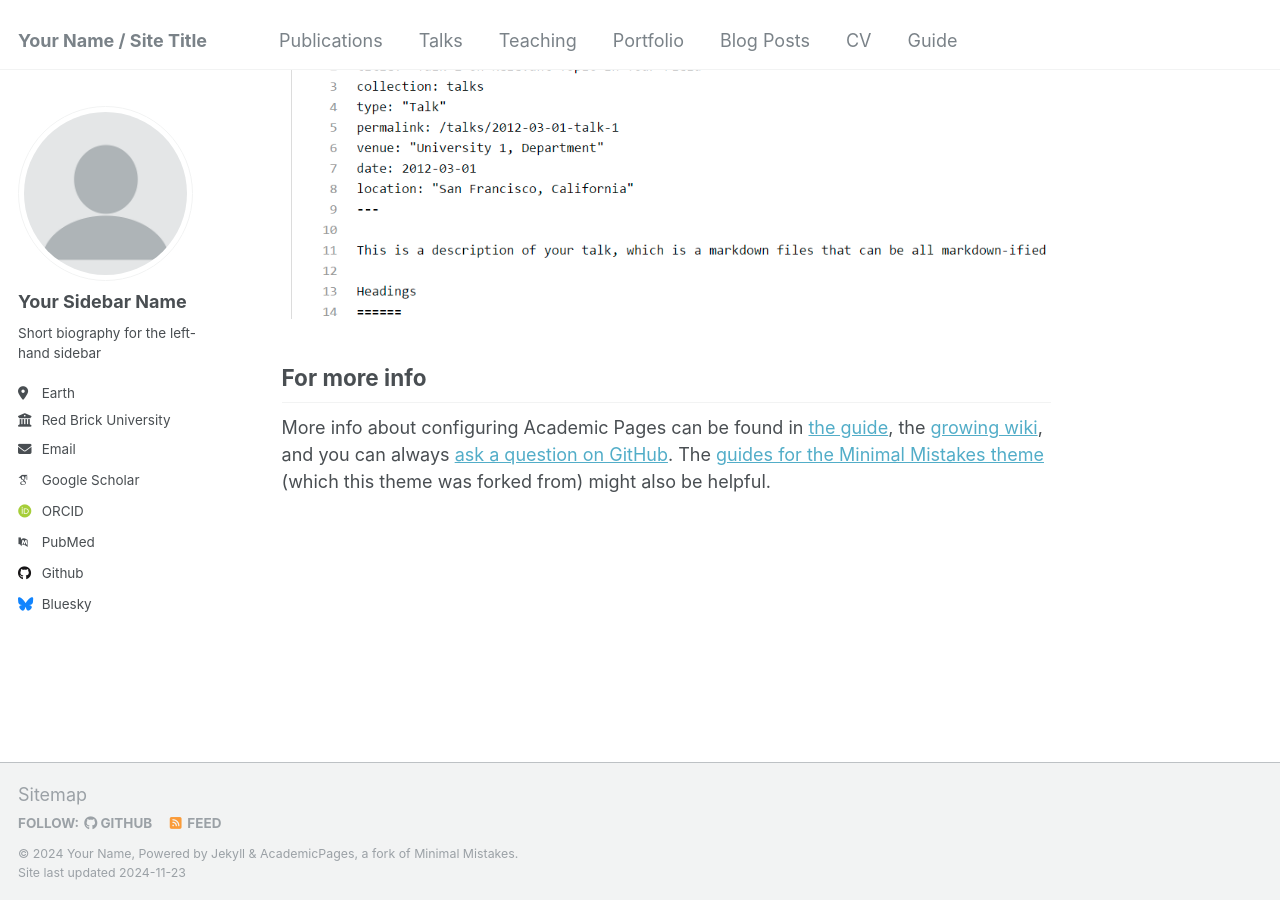
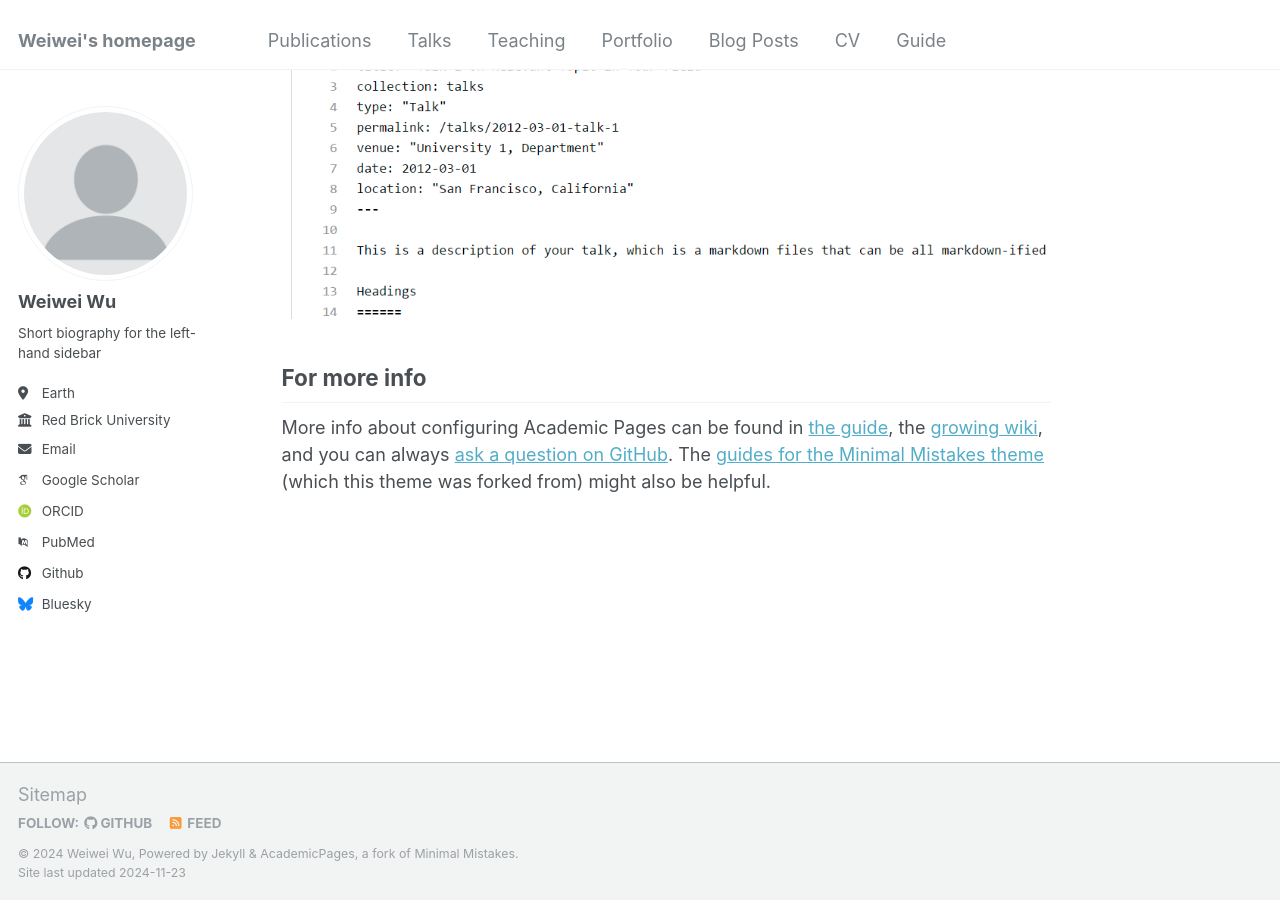
Before and after one commit to WWWU012/wwwu012.github.io, a Jekyll site: the page built from _pages/about.md, in a window 1280 px wide and 900 px high, scrolled down 2643 px. Built offline with Jekyll 4.4.1, drawn with Linux system fonts in a browser that asks for light colours; some web fonts are replaced.

Commit message:
Update _config.yml

```diff
--- a/_config.yml
+++ b/_config.yml
@@ -8,11 +8,11 @@
 
 # Basic Site Settings
 locale                   : "en-US"
-title                    : "Your Name / Site Title"
+title                    : "Weiwei's homepage"
 title_separator          : "-"
-name                     : &name "Your Name"
+name                     : &name "Weiwei Wu"
 description              : &description "personal description"
-url                      : https://academicpages.github.io # the base hostname & protocol for your site e.g. "https://[your GitHub username].github.io"
+url                      : https://academicpages.github.io # the base hostname & protocol for your site e.g. "https://wwwu012.github.io"
 baseurl                  : "" # the subpath of your site, e.g. "/blog"
 repository               : "academicpages/academicpages.github.io"
 
@@ -22,7 +22,7 @@ repository               : "academicpages/academicpages.github.io"
 author:
   # Biographic information
   avatar           : "profile.png"
-  name             : "Your Sidebar Name"
+  name             : "Weiwei Wu"
   pronouns         : # example: "she/her"
   bio              : "Short biography for the left-hand sidebar"
   location         : "Earth"
```
